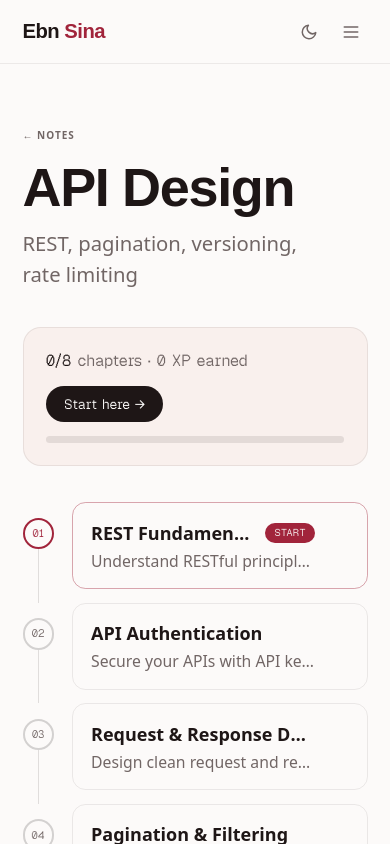
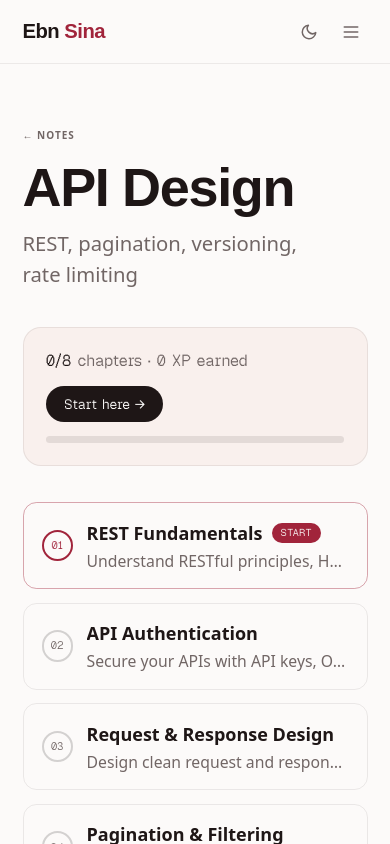
Before and after one commit to ebnsina/ebnsina, a SvelteKit app: page /notes/api-design in a window 390 px wide. Shown: the top 844 px of the page. Built offline with nearby package versions, Linux system fonts and the light colour scheme.

Commit message:
Collapse notes track timeline into inline step badges on mobile

```diff
--- a/src/routes/notes/[category]/+page.svelte
+++ b/src/routes/notes/[category]/+page.svelte
@@ -78,32 +78,37 @@
 		</div>
 	</div>
 
+	<!-- node circle, shared between the desktop rail and the inline mobile badge -->
+	{#snippet stepNode(ch: (typeof data.chapters)[number], isDone: boolean, isNext: boolean)}
+		<span
+			class="grid size-7 shrink-0 place-items-center rounded-full border-2 font-pixel text-[0.6rem] transition-colors"
+			class:border-accent={isDone || isNext}
+			class:bg-accent={isDone}
+			class:text-bg={isDone}
+			class:text-accent={isNext && !isDone}
+			class:border-[color-mix(in_oklch,var(--fg)_18%,transparent)]={!isDone && !isNext}
+			class:text-muted={!isDone && !isNext}
+		>
+			{#if isDone}
+				<Check size={13} strokeWidth={3} />
+			{:else}
+				{String(ch.meta.chapter).padStart(2, '0')}
+			{/if}
+		</span>
+	{/snippet}
+
 	<!-- The path -->
 	<ol class="relative space-y-2">
 		{#each data.chapters as ch, i (ch.slug)}
 			{@const isDone = progress.ready && progress.isDone(data.category, ch.slug)}
 			{@const isNext = nextChapter?.slug === ch.slug}
 			<li class="relative flex gap-4">
-				<!-- node + connector rail -->
-				<div class="relative flex w-7 shrink-0 flex-col items-center">
+				<!-- node + connector rail (desktop only — mobile uses the inline badge in the card) -->
+				<div class="relative hidden w-7 shrink-0 flex-col items-center sm:flex">
 					{#if i > 0}
 						<span class="absolute -top-2 h-2 w-px bg-[color-mix(in_oklch,var(--fg)_12%,transparent)]"></span>
 					{/if}
-					<span
-						class="z-10 mt-3.5 grid size-7 place-items-center rounded-full border-2 font-pixel text-[0.6rem] transition-colors"
-						class:border-accent={isDone || isNext}
-						class:bg-accent={isDone}
-						class:text-bg={isDone}
-						class:text-accent={isNext && !isDone}
-						class:border-[color-mix(in_oklch,var(--fg)_18%,transparent)]={!isDone && !isNext}
-						class:text-muted={!isDone && !isNext}
-					>
-						{#if isDone}
-							<Check size={13} strokeWidth={3} />
-						{:else}
-							{String(ch.meta.chapter).padStart(2, '0')}
-						{/if}
-					</span>
+					<span class="z-10 mt-3.5">{@render stepNode(ch, isDone, isNext)}</span>
 					{#if i < data.chapters.length - 1}
 						<span class="w-px flex-1 bg-[color-mix(in_oklch,var(--fg)_12%,transparent)]"></span>
 					{/if}
@@ -111,10 +116,12 @@
 
 				<a
 					href={`/notes/${data.category}/${ch.slug}`}
-					class="group mb-1 flex min-w-0 flex-1 items-center gap-4 rounded-xl border px-4 py-3.5 transition-colors"
+					class="group mb-1 flex min-w-0 flex-1 items-center gap-3 rounded-xl border px-4 py-3.5 transition-colors sm:gap-4"
 					class:border-[color-mix(in_oklch,var(--accent)_40%,transparent)]={isNext}
 					class:border-[color-mix(in_oklch,var(--fg)_8%,transparent)]={!isNext}
 				>
+					<!-- inline step badge (mobile only) -->
+					<span class="sm:hidden">{@render stepNode(ch, isDone, isNext)}</span>
 					<span class="min-w-0 flex-1">
 						<span class="flex items-center gap-2">
 							<span class="truncate font-semibold transition-colors group-hover:text-accent"
@@ -132,7 +139,7 @@
 						>{ch.meta.readingTime}</span
 					>
 					<span
-						class="flex-shrink-0 -translate-x-1 text-sm text-muted opacity-0 transition-all duration-150 group-hover:translate-x-0 group-hover:opacity-100"
+						class="hidden flex-shrink-0 -translate-x-1 text-sm text-muted opacity-0 transition-all duration-150 group-hover:translate-x-0 group-hover:opacity-100 sm:block"
 						>→</span
 					>
 				</a>
```
